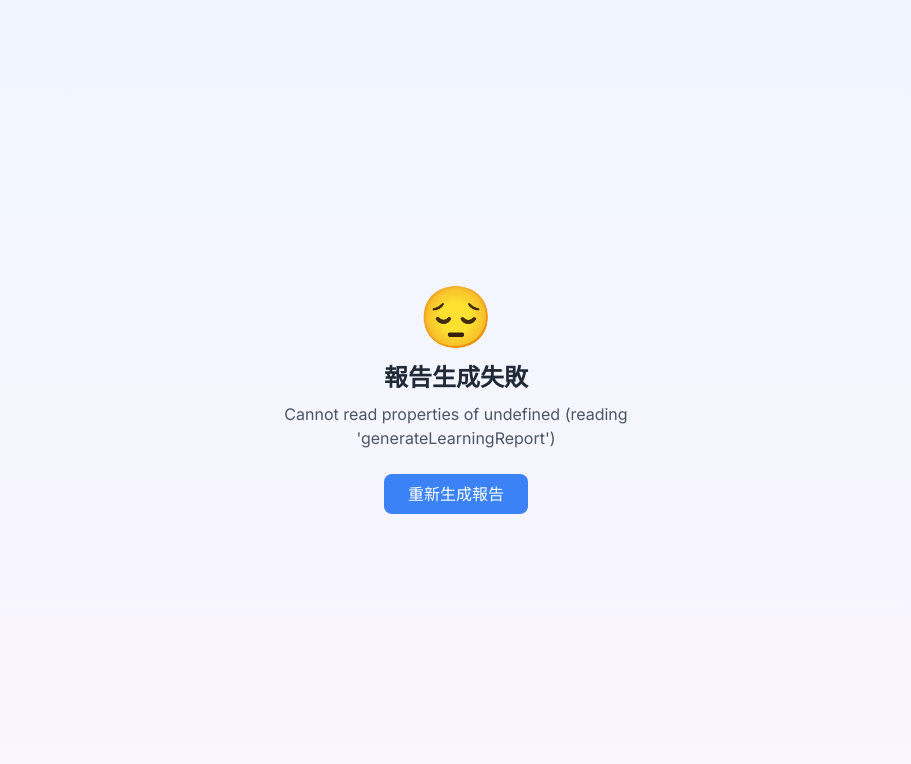
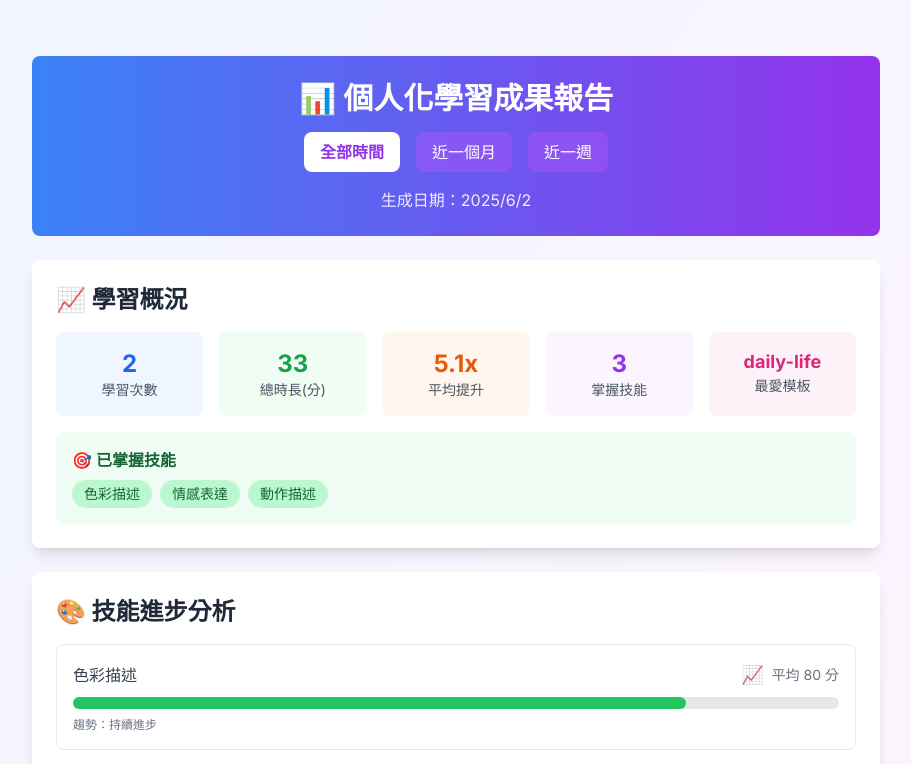
Before and after one commit to garyyang1001/play-with-kids-using-AI, a Next.js app: page /learning-report in a window 1280 px wide. Shown: the top 764 px of the page, without its empty margins (184-1095 px from the left). Built offline with nearby package versions, Linux system fonts and the light colour scheme; no server answers.

Commit message:
創建學習報告頁面 - 提供完整學習分析體驗

```diff
--- a/src/app/learning-report/page.tsx
+++ b/src/app/learning-report/page.tsx
@@ -1,210 +1,22 @@
-/**
- * Learning Report Page
- * 學習報告主頁面
- */
-
 'use client';
 
-import React, { useState, useEffect } from 'react';
-import { LearningReportDisplay } from '../../components/learning-report/LearningReportDisplay';
-import { learningReportGenerator, LearningReport, LearningSession } from '../../lib/learning-report-generator';
-import { socialPostGenerator } from '../../lib/social-post-generator';
-import { SocialSharingInterface } from '../../components/sharing/SocialSharingInterface';
+import React from 'react';
+import LearningReportDisplay from '@/components/sharing/LearningReportDisplay';
 
 export default function LearningReportPage() {
-  const [report, setReport] = useState<LearningReport | null>(null);
-  const [loading, setLoading] = useState(true);
-  const [error, setError] = useState<string | null>(null);
-  const [showSocialSharing, setShowSocialSharing] = useState(false);
-
-  // 模擬用戶資料
-  const userProfile = {
-    childName: '小明',
-    childAge: 8,
-    parentName: '王媽媽'
+  const handleDownloadPDF = () => {
+    // 這裡可以實作PDF下載功能
+    alert('PDF下載功能開發中，敬請期待！');
   };
 
-  useEffect(() => {
-    generateSampleReport();
-  }, []);
-
-  const generateSampleReport = async () => {
-    try {
-      setLoading(true);
-
-      // 模擬學習會話數據
-      const sampleSessions: LearningSession[] = [
-        {
-          id: 'session_1',
-          userId: 'user_123',
-          templateType: 'daily-life',
-          startTime: new Date('2025-05-25'),
-          endTime: new Date('2025-05-25'),
-          originalPrompt: '小朋友刷牙',
-          optimizedPrompt: '可愛的小朋友在明亮的浴室裡，用藍色小牙刷開心地刷牙，白色泡沫冒出來',
-          qualityImprovement: 65,
-          skillsLearned: ['clarity', 'detail'],
-          achievementsUnlocked: [],
-          videoCreated: true
-        },
-        {
-          id: 'session_2',
-          userId: 'user_123',
-          templateType: 'adventure',
-          startTime: new Date('2025-05-27'),
-          endTime: new Date('2025-05-27'),
-          originalPrompt: '超級英雄飛天',
-          optimizedPrompt: '身穿紅色斗篷的勇敢小超級英雄，在蔚藍天空中快樂地飛翔，用愛心光線拯救需要幫助的小朋友',
-          qualityImprovement: 78,
-          skillsLearned: ['emotion', 'visual'],
-          achievementsUnlocked: [],
-          videoCreated: true
-        },
-        {
-          id: 'session_3',
-          userId: 'user_123',
-          templateType: 'animal-friend',
-          startTime: new Date('2025-05-30'),
-          endTime: new Date('2025-05-30'),
-          originalPrompt: '小貓玩球',
-          optimizedPrompt: '毛茸茸的橘色小貓咪在陽光灑落的客廳裡，興奮地追逐著彩色毛線球，發出可愛的喵喵聲',
-          qualityImprovement: 82,
-          skillsLearned: ['visual', 'emotion', 'structure'],
-          achievementsUnlocked: [],
-          videoCreated: true
-        }
-      ];
-
-      const startDate = new Date('2025-05-20');
-      const endDate = new Date('2025-06-02');
-
-      const generatedReport = await learningReportGenerator.generateLearningReport(
-        'user_123',
-        sampleSessions,
-        startDate,
-        endDate,
-        userProfile
-      );
-
-      setReport(generatedReport);
-
-    } catch (err) {
-      setError(err instanceof Error ? err.message : '生成學習報告失敗');
-    } finally {
-      setLoading(false);
-    }
-  };
-
-  const handleExportReport = () => {
-    if (!report) return;
-
-    // 模擬報告導出
-    const reportData = {
-      reportId: report.reportId,
-      childName: userProfile.childName,
-      period: report.period,
-      overallProgress: report.overallProgress,
-      summary: `${userProfile.childName}在${Math.ceil((report.period.endDate.getTime() - report.period.startDate.getTime()) / (1000 * 60 * 60 * 24))}天內完成了${report.period.totalSessions}次AI創作學習，Prompt品質平均提升${report.overallProgress.promptQualityGrowth}%，掌握了${report.overallProgress.skillsAcquired.length}項AI溝通技能。`
-    };
-
-    const dataStr = JSON.stringify(reportData, null, 2);
-    const dataBlob = new Blob([dataStr], { type: 'application/json' });
-    const url = URL.createObjectURL(dataBlob);
-
-    const link = document.createElement('a');
-    link.href = url;
-    link.download = `${userProfile.childName}_AI學習報告_${new Date().toISOString().split('T')[0]}.json`;
-    link.click();
-
-    URL.revokeObjectURL(url);
-
-    alert('📄 學習報告已導出！');
-  };
-
-  const handleShareReport = () => {
-    setShowSocialSharing(true);
-  };
-
-  if (loading) {
-    return (
-      <div className="min-h-screen bg-gradient-to-b from-blue-50 to-purple-50 flex items-center justify-center">
-        <div className="text-center">
-          <div className="animate-spin w-16 h-16 border-4 border-blue-500 border-t-transparent rounded-full mx-auto mb-4"></div>
-          <h2 className="text-2xl font-semibold text-gray-800 mb-2">正在生成學習報告</h2>
-          <p className="text-gray-600">分析學習數據，生成個人化報告...</p>
-        </div>
+  return (
+    <div className="min-h-screen bg-gradient-to-br from-blue-50 via-purple-50 to-pink-50">
+      <div className="container mx-auto py-8">
+        <LearningReportDisplay
+          userId="demo-user"
+          onDownloadPDF={handleDownloadPDF}
+        />
       </div>
-    );
-  }
-
-  if (error) {
-    return (
-      <div className="min-h-screen bg-gradient-to-b from-blue-50 to-purple-50 flex items-center justify-center">
-        <div className="text-center max-w-md mx-auto p-6">
-          <div className="text-6xl mb-4">😔</div>
-          <h2 className="text-2xl font-semibold text-gray-800 mb-2">報告生成失敗</h2>
-          <p className="text-gray-600 mb-6">{error}</p>
-          <button
-            onClick={generateSampleReport}
-            className="bg-blue-500 text-white px-6 py-2 rounded-lg hover:bg-blue-600 transition-colors"
-          >
-            重新生成報告
-          </button>
-        </div>
-      </div>
-    );
-  }
-
-  if (!report) {
-    return (
-      <div className="min-h-screen bg-gradient-to-b from-blue-50 to-purple-50 flex items-center justify-center">
-        <div className="text-center max-w-md mx-auto p-6">
-          <div className="text-6xl mb-4">📊</div>
-          <h2 className="text-2xl font-semibold text-gray-800 mb-2">暫無學習數據</h2>
-          <p className="text-gray-600 mb-6">
-            開始創作AI影片後，這裡將顯示詳細的學習進步報告。
-          </p>
-          <button
-            onClick={() => window.location.href = '/'}
-            className="bg-blue-500 text-white px-6 py-2 rounded-lg hover:bg-blue-600 transition-colors"
-          >
-            開始創作
-          </button>
-        </div>
-      </div>
-    );
-  }
-
-  return (
-    <>
-      <LearningReportDisplay
-        report={report}
-        userProfile={userProfile}
-        onExportReport={handleExportReport}
-        onShareReport={handleShareReport}
-      />
-
-      {/* 社群分享介面 */}
-      {showSocialSharing && (
-        <SocialSharingInterface
-          videoResult={{
-            id: 'sample_video',
-            success: true,
-            videoUrl: '/sample-video.mp4',
-            thumbnailUrl: '/sample-thumbnail.jpg',
-            metadata: {
-              prompt: '學習報告分享',
-              duration: 5,
-              aspectRatio: '9:16',
-              qualityScore: 4.5
-            },
-            generationTime: 120000
-          }}
-          optimizedPrompt={null}
-          userContext={userProfile}
-          onClose={() => setShowSocialSharing(false)}
-        />
-      )}
-    </>
+    </div>
   );
 }
```
